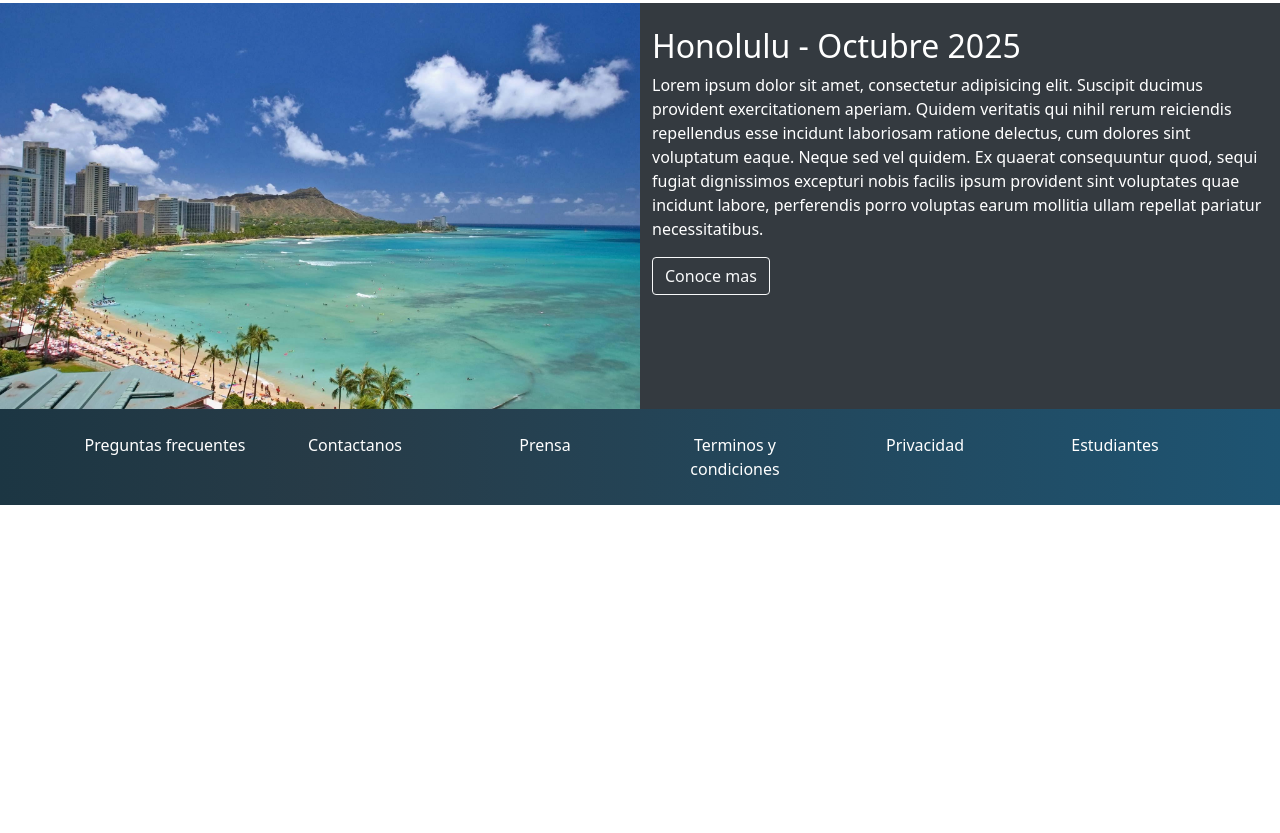
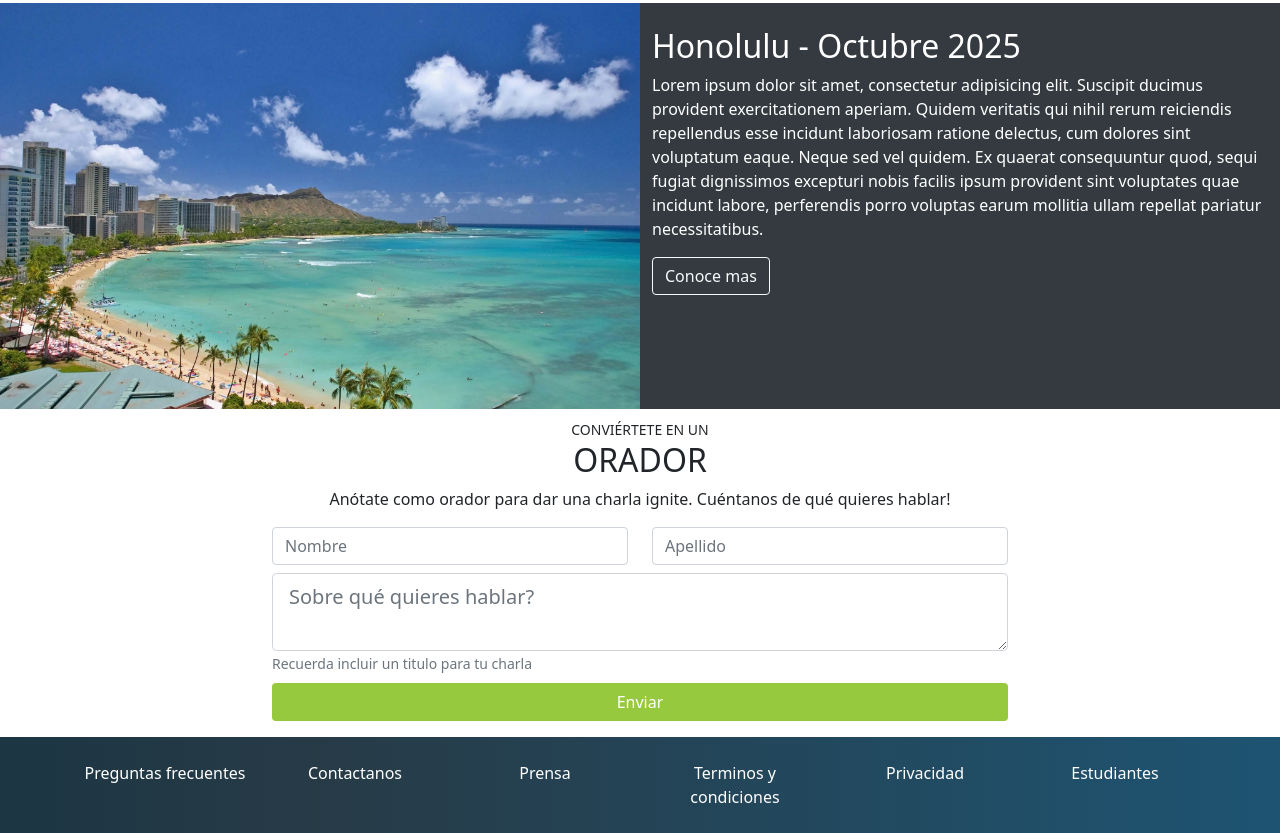
Before and after one commit to lopezsanty12/boostrap-course, a plain HTML site: page PlatziHawai/index.html in a window 1280 px wide. Shown: the part 1297-2130 px from the top of the page. Before the commit the page ends 1802 px from the top, so only its background shows below. Drawn offline with nearby package versions, Linux system fonts and the light colour scheme.

Commit message:
Section conviertete en orador

```diff
--- a/PlatziHawai/index.html
+++ b/PlatziHawai/index.html
@@ -161,8 +161,68 @@
         </div>
       </div>
     </section>
+    <!-- Fin lugar y fecha  -->
 
-    <!-- Fin lugar y fecha  -->
+    <!-- Inicio Conviertete en orador -->
+    <section id="conviertete-en-orador " class="pt-2 pb-2">
+      <div class="container">
+        <div class="row">
+          <div class="col text-center">
+            <small class="text-uppercase"> Conviértete en un </small>
+            <h2>ORADOR</h2>
+          </div>
+        </div>
+        <div class="row">
+          <div class="col text-center">
+            Anótate como orador para dar una charla ignite. Cuéntanos de qué
+            quieres hablar!
+          </div>
+        </div>
+        <div class="row">
+          <div class="col col-md-10 offset-md-1 col-lg-8 offset-lg-2 pt-3">
+            <div class="row">
+              <div class="form-label col-12 col-md-6">
+                <input
+                  type="text"
+                  class="form-control"
+                  placeholder="Nombre"
+                  aria-label="Nombre"
+                />
+              </div>
+              <div class="form-label col-12 col-md-6">
+                <input
+                  type="text"
+                  class="form-control"
+                  placeholder="Apellido"
+                  aria-label="Apellido"
+                />
+              </div>
+            </div>
+            <div class="form-label">
+              <div class="col">
+                <textarea
+                  name="text"
+                  class="form-control form-control-lg"
+                  placeholder="Sobre qué quieres hablar?"
+                ></textarea>
+                <small class="form-text text-muted">
+                  Recuerda incluir un titulo para tu charla
+                </small>
+              </div>
+            </div>
+            <div class="form-label">
+              <div class="col">
+                <button type="button" class="btn btn-platzi col-12">
+                  Enviar
+                </button>
+              </div>
+            </div>
+          </div>
+        </div>
+      </div>
+    </section>
+
+    <!-- Fin Conviertete en orador -->
 
     <!-- InicioFooter  -->
     <footer id="footer" class="pb-4 pt-4">
```
